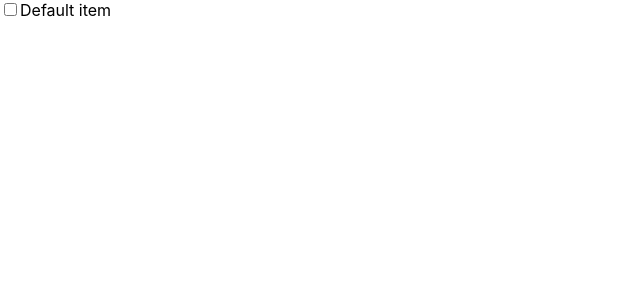
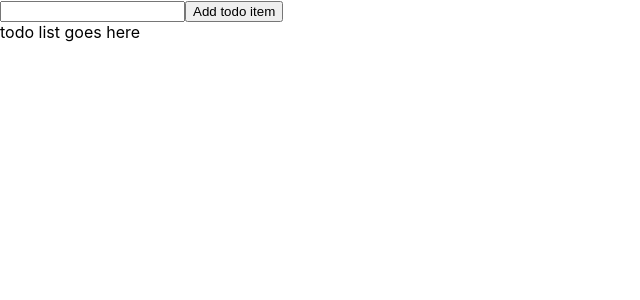
Before and after one commit to jed1337/ReactTodoList, a React (Create React App) app: page / in a window 1280 px wide. Shown: the top 300 px of the page, without its empty margins (0-640 px from the left). Built offline with nearby package versions, Linux system fonts and the light colour scheme.

Commit message:
create todo list structure

```diff
--- /dev/null
+++ b/src/components/TodoList/TodoList.js
@@ -0,0 +1,15 @@
+import React from 'react'
+
+class TodoList extends React.Component{
+    render() {
+        return(
+            <div>
+                <input type="text"/>
+                <button>Add todo item</button>
+                <div>todo list goes here</div>
+            </div>
+        )
+    }
+}
+
+export default TodoList;
--- a/src/index.js
+++ b/src/index.js
@@ -2,9 +2,9 @@ import React from 'react';
 import ReactDOM from 'react-dom';
 import './index.css';
 import * as serviceWorker from './serviceWorker';
-import TodoItem from "./components/TodoItem/TodoItem";
+import TodoList from "./components/TodoList/TodoList";
 
-ReactDOM.render(<TodoItem />, document.getElementById('root'));
+ReactDOM.render(<TodoList />, document.getElementById('root'));
 
 // If you want your app to work offline and load faster, you can change
 // unregister() to register() below. Note this comes with some pitfalls.
```
